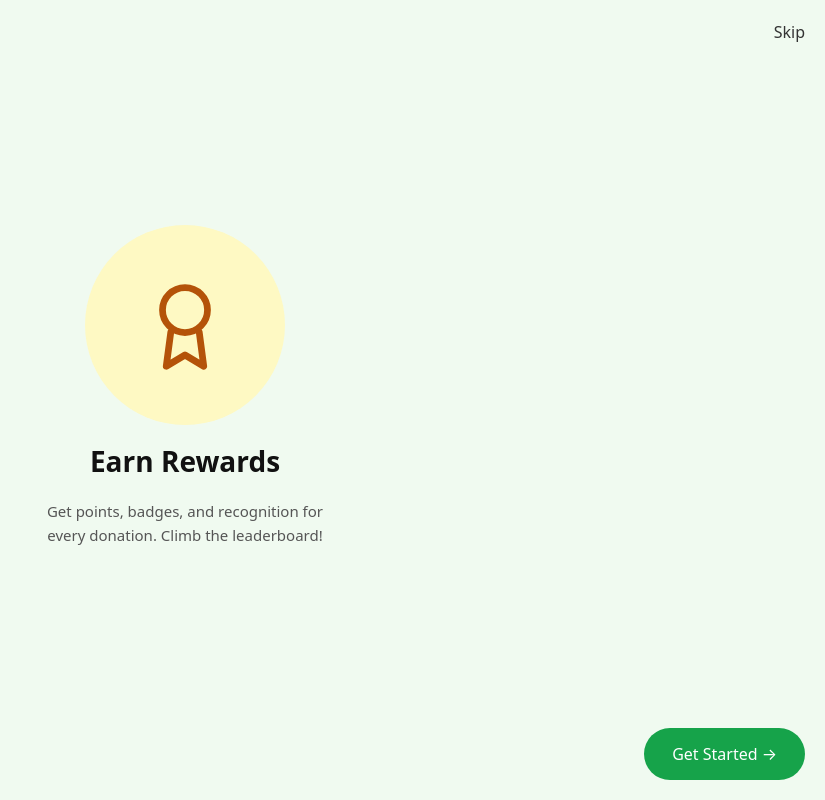
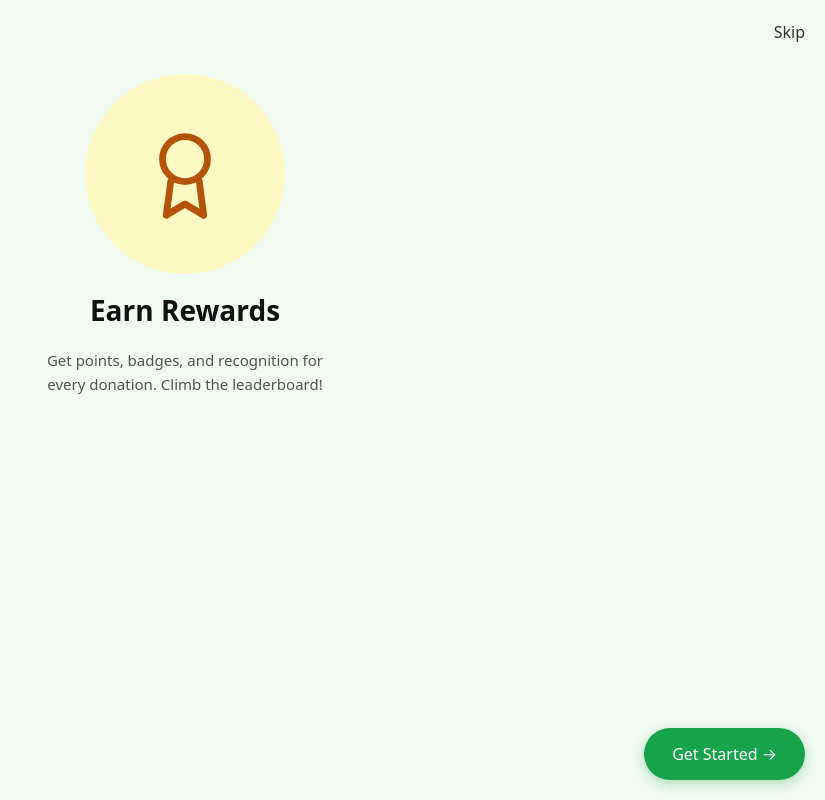
Before and after one commit to likithknp/food-rescue-UI, a React (Vite) app: page /onboarding-3 in a window 1280 px wide. Shown: the whole page, without its empty margins (455-1280 px from the left). Built offline with nearby package versions, Linux system fonts and the light colour scheme.

Commit message:
adding view emergency requests

```diff
--- a/src/pages/Onboarding2.jsx
+++ b/src/pages/Onboarding2.jsx
@@ -6,14 +6,16 @@ function Onboarding2() {
   return (
     <div
       style={{
-        height: "100vh",
+        minHeight: "100vh",
         display: "flex",
         flexDirection: "column",
-        justifyContent: "space-between",
+        justifyContent: "flex-start",
         alignItems: "center",
         backgroundColor: "#f0faf0",
         padding: "20px",
+        paddingBottom: "100px",
         boxSizing: "border-box",
+        gap: "30px",
       }}
     >
       {/* Skip button */}
@@ -33,6 +35,7 @@ function Onboarding2() {
           flexDirection: "column",
           alignItems: "center",
           gap: "20px",
+          flex: "0 1 auto",
         }}
       >
         {/* Icon circle */}
@@ -82,8 +85,8 @@ function Onboarding2() {
         </p>
       </div>
 
-      {/* Next button */}
-      <div style={{ width: "100%", display: "flex", justifyContent: "flex-end" }}>
+      {/* Next button - Fixed position for mobile visibility */}
+      <div style={{ width: "100%", display: "flex", justifyContent: "flex-end", position: "fixed", bottom: "20px", right: "20px", zIndex: 100 }}>
         <button
           onClick={() => navigate("/onboarding-3")}
           style={{
@@ -97,6 +100,7 @@ function Onboarding2() {
             display: "flex",
             alignItems: "center",
             gap: "8px",
+            boxShadow: "0 4px 12px rgba(232, 68, 10, 0.3)",
           }}
         >
           Next →
--- a/src/pages/Onboarding3.jsx
+++ b/src/pages/Onboarding3.jsx
@@ -6,14 +6,16 @@ function Onboarding3() {
   return (
     <div
       style={{
-        height: "100vh",
+        minHeight: "100vh",
         display: "flex",
         flexDirection: "column",
-        justifyContent: "space-between",
+        justifyContent: "flex-start",
         alignItems: "center",
         backgroundColor: "#f0faf0",
         padding: "20px",
+        paddingBottom: "100px",
         boxSizing: "border-box",
+        gap: "30px",
       }}
     >
       {/* Skip button */}
@@ -33,6 +35,7 @@ function Onboarding3() {
           flexDirection: "column",
           alignItems: "center",
           gap: "20px",
+          flex: "0 1 auto",
         }}
       >
         {/* Yellow circle with award icon */}
@@ -81,8 +84,8 @@ function Onboarding3() {
         </p>
       </div>
 
-      {/* Get Started button */}
-      <div style={{ width: "100%", display: "flex", justifyContent: "flex-end" }}>
+      {/* Get Started button - Fixed position for mobile visibility */}
+      <div style={{ width: "100%", display: "flex", justifyContent: "flex-end", position: "fixed", bottom: "20px", right: "20px", zIndex: 100 }}>
         <button
           onClick={() => navigate("/login")}
           style={{
@@ -96,6 +99,7 @@ function Onboarding3() {
             display: "flex",
             alignItems: "center",
             gap: "8px",
+            boxShadow: "0 4px 12px rgba(22, 163, 74, 0.3)",
           }}
         >
           Get Started →
--- a/src/pages/Welcome.jsx
+++ b/src/pages/Welcome.jsx
@@ -6,7 +6,7 @@ function Welcome() {
   return (
     <div
       style={{
-        minHeight: "100dvh",
+        minHeight: "100vh",
         display: "flex",
         flexDirection: "column",
         justifyContent: "center",
@@ -14,6 +14,7 @@ function Welcome() {
         backgroundColor: "#f8f8f2",
         textAlign: "center",
         padding: "20px",
+        paddingBottom: "100px",
         boxSizing: "border-box",
       }}
     >
@@ -66,6 +67,7 @@ function Welcome() {
           borderRadius: "10px",
           fontSize: "18px",
           cursor: "pointer",
+          boxShadow: "0 4px 12px rgba(0, 128, 0, 0.3)",
         }}
       >
         Next
```
